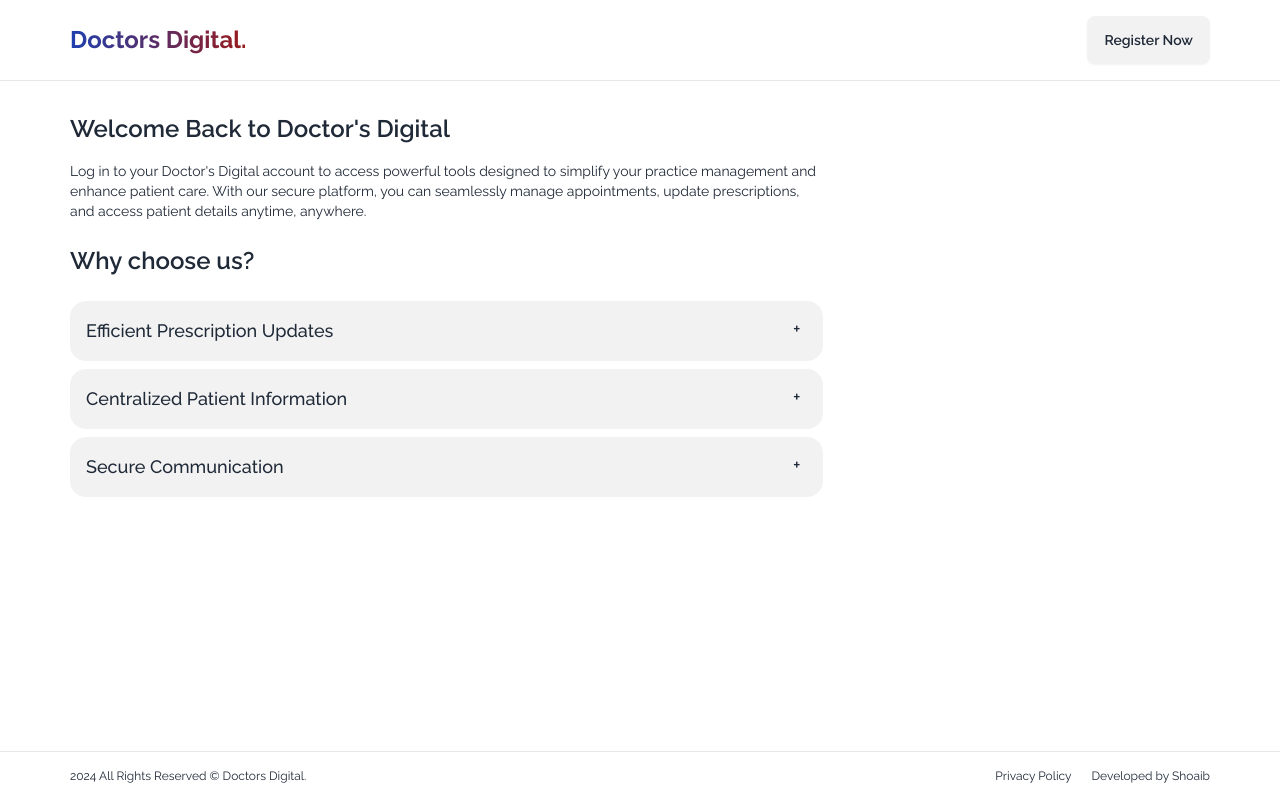
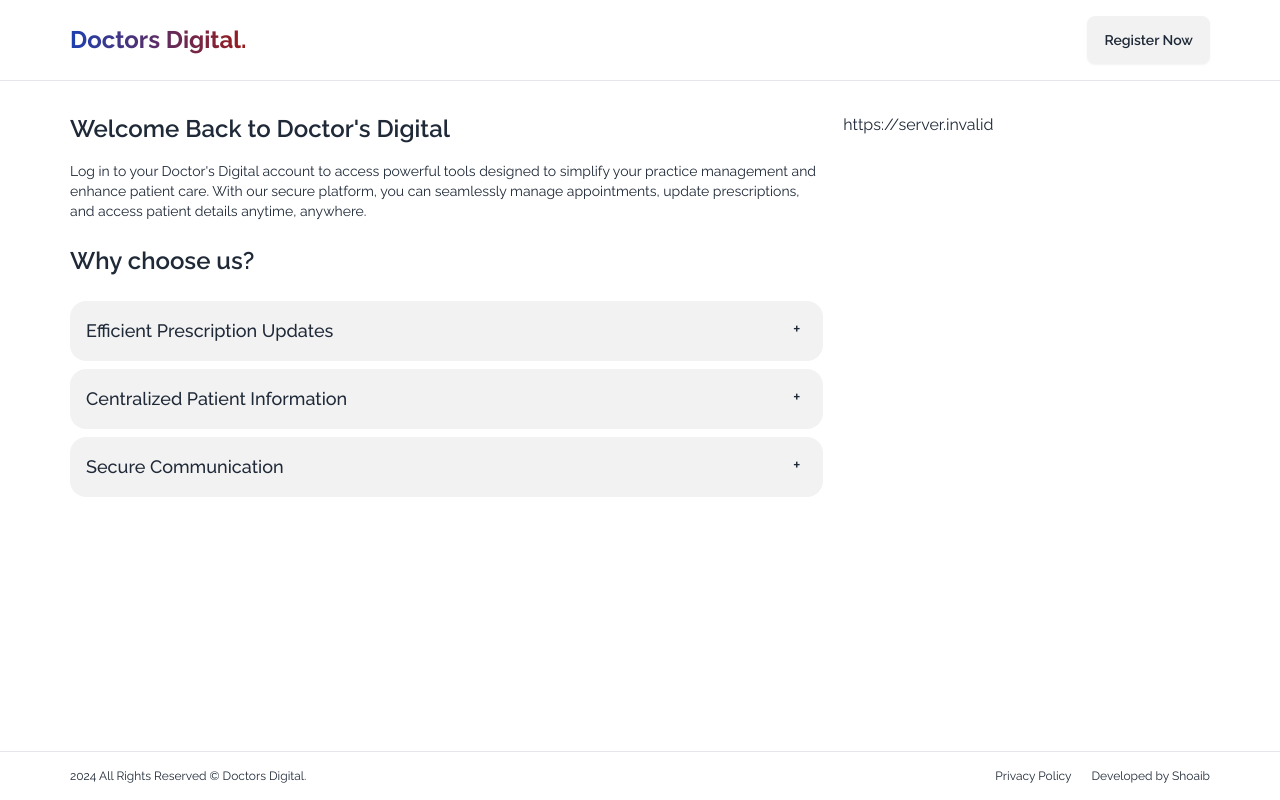
Before and after one commit to OriginalFeedMeCode/organization-next, a Next.js app: page / in a window 1280 px wide. Built offline with nearby package versions, Linux system fonts and the light colour scheme; no server answers.

Commit message:
check now

```diff
--- a/app/page.js
+++ b/app/page.js
@@ -9,6 +9,8 @@ export const metadata = {
 };
 
 function HomePage() {
+
+  const oo = process.env.NEXTAUTH_URL;
 
   const features = [
     {
@@ -37,7 +39,7 @@ function HomePage() {
             <Accordian features={features} />
           </div>
           <div>
-
+            {oo}
           </div>
         </div>
       </div>
```
Also changed, not shown: 1 other file (tests, documents, lock files or other folders).
